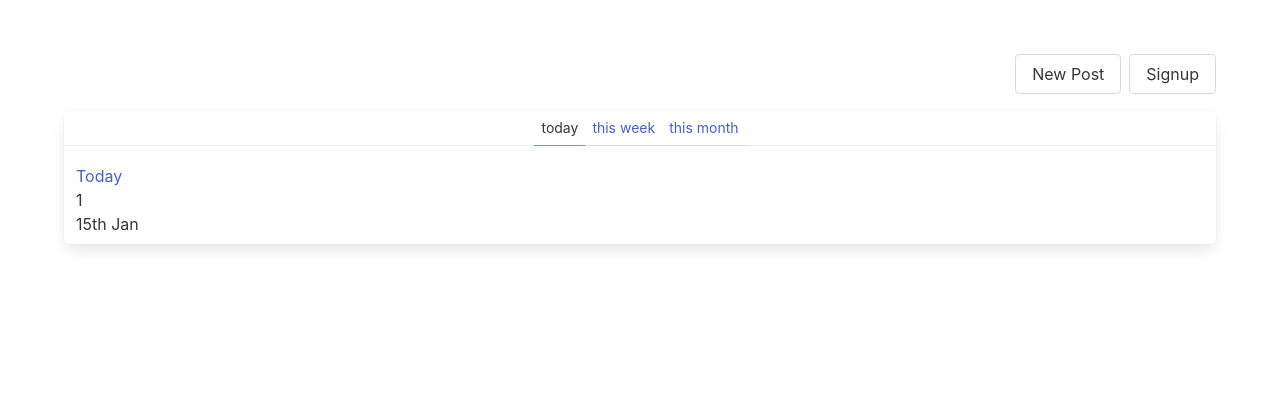
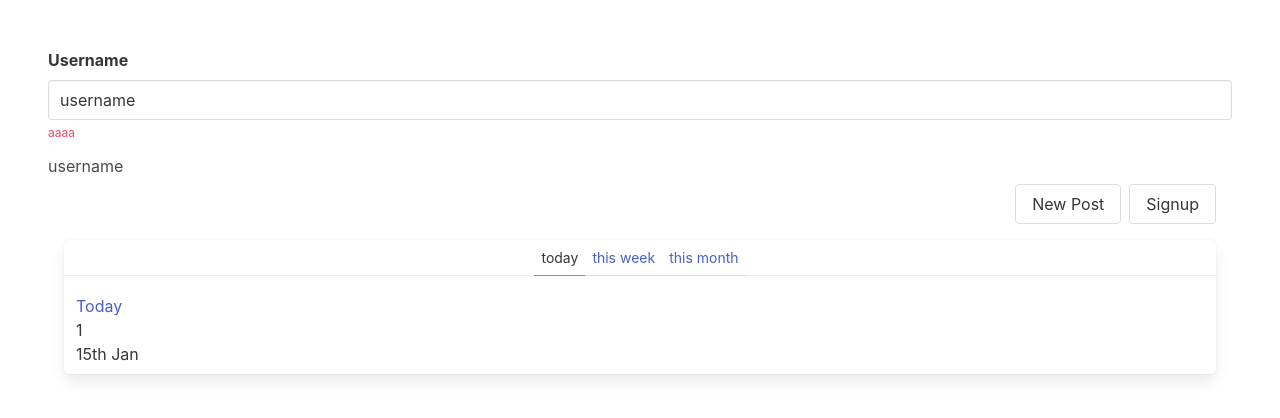
Before and after one commit to darknessnerd/vue3_composition_api, a Vue app: page / in a window 1280 px wide. Shown: the top 418 px of the page. Built offline with nearby package versions, Linux system fonts and the light colour scheme.

Commit message:
Input generic

```diff
--- a/src/App.vue
+++ b/src/App.vue
@@ -9,6 +9,8 @@
     ></button>
   </div>
   <section class="section">
+    <FormInput type="text" name="Username" v-model="username" error="aaaa"></FormInput>
+    {{ username }}
     <div class="container">
       <Navbar />
       <router-view />
@@ -17,17 +19,20 @@
 </template>
 
 <script>
-import { defineComponent, computed } from 'vue';
+import { defineComponent, computed, ref } from 'vue';
 import Navbar from '@/components/Navbar.vue';
+import FormInput from '@/components/FormInput.vue';
 import { useModal } from '@/./useModal';
 
 export default defineComponent({
   name: 'App',
   components: {
     Navbar,
+    FormInput,
   },
   setup() {
     const modal = useModal();
+    const username = ref('username');
     const style = computed(() => ({
       display: modal.visible.value ? 'block' : 'none',
     }));
@@ -35,6 +40,7 @@ export default defineComponent({
     return {
       style,
       modal,
+      username,
     };
   },
 });
--- /dev/null
+++ b/src/components/FormInput.vue
@@ -0,0 +1,40 @@
+<template>
+  <div class="field">
+    <label class="label" :for="name">{{name}}</label>
+    <div class="control">
+      <input class="input" :type="type" :id="name" @input="handleInput" :value="modelValue" />
+    </div>
+    <p class="help is-danger" v-if="error">{{ error }}</p>
+  </div>
+</template>
+<script>
+import { defineComponent } from 'vue';
+
+export default defineComponent({
+  props: {
+    error: {
+      type: String,
+    },
+    type: {
+      type: String,
+      default: 'text',
+    },
+    name: {
+      type: String,
+      required: true,
+    },
+    modelValue: {
+      required: true,
+      type: String,
+    },
+  },
+  setup(props, ctx) {
+    const handleInput = (event) => {
+      ctx.emit('update:modelValue', event.target.value);
+    };
+    return {
+      handleInput,
+    };
+  },
+});
+</script>
```
